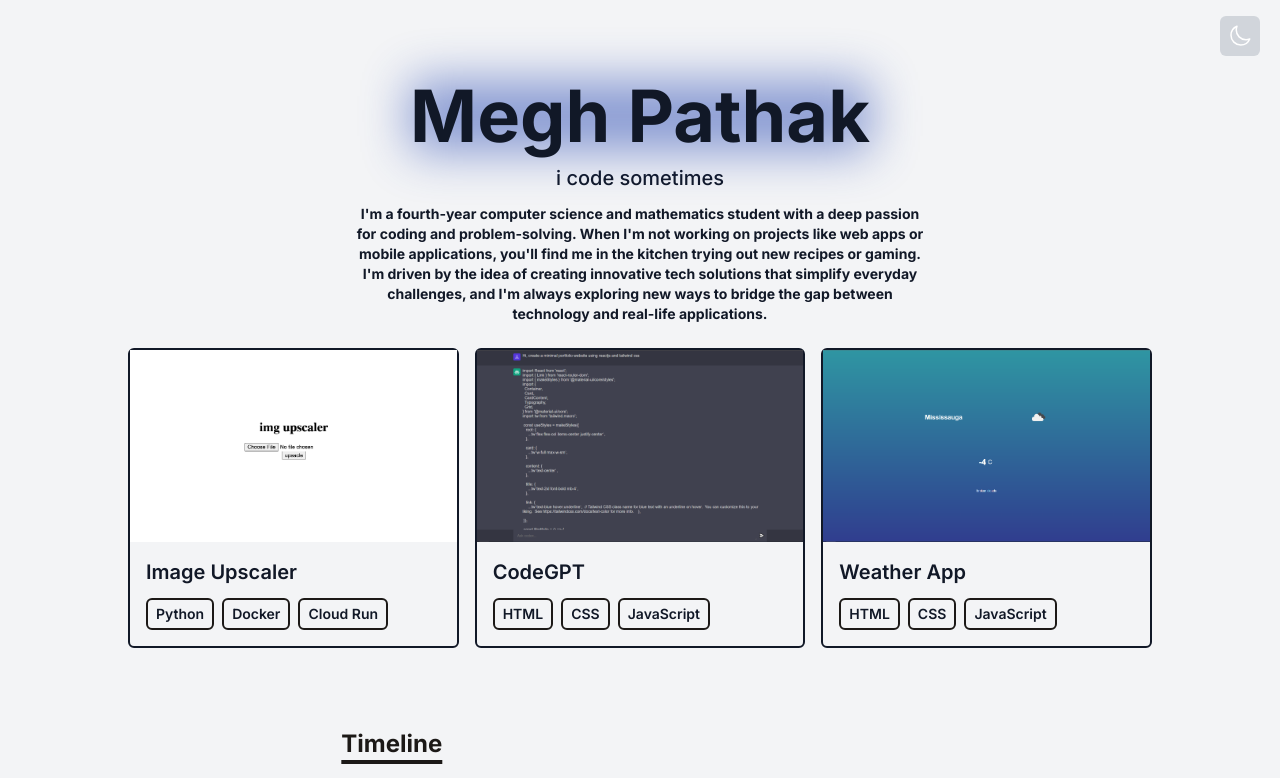
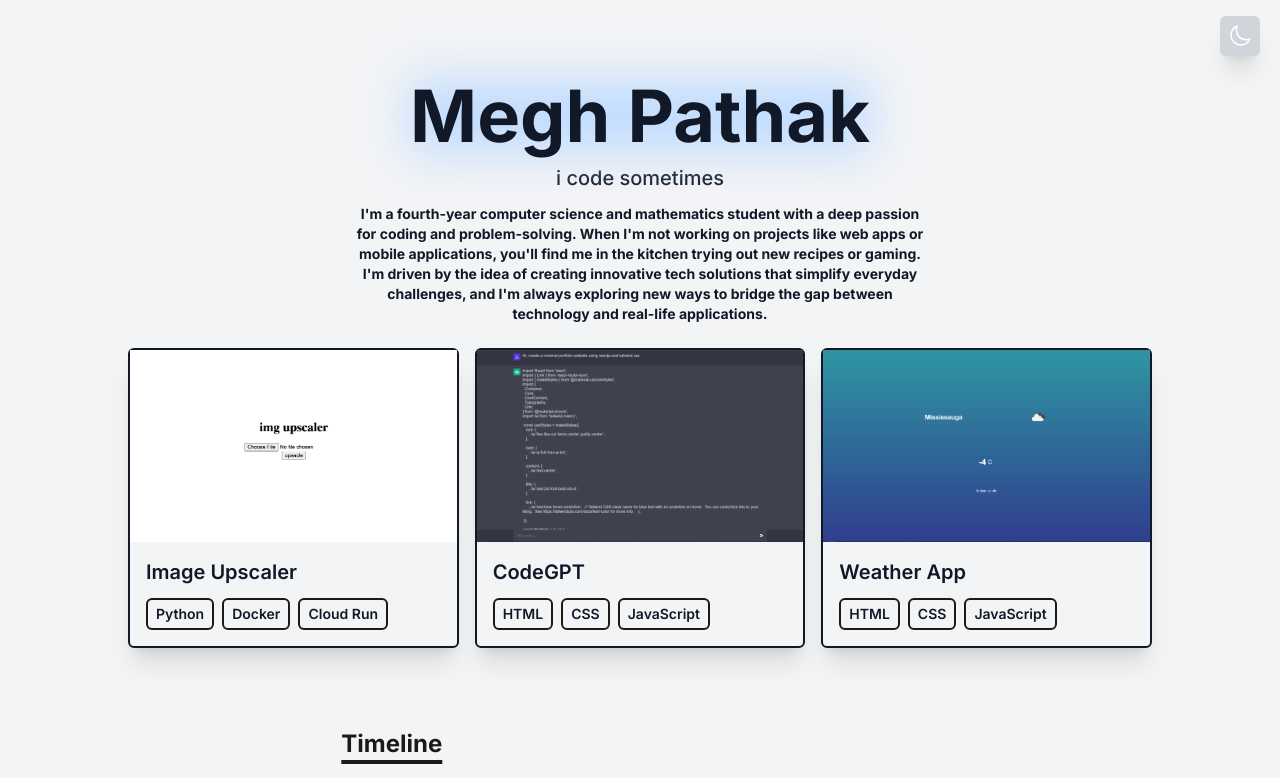
Before and after one commit to meghrp/Portfolio, a React (Vite) app: page / in a window 1280 px wide. Shown: the top 778 px of the page. Built offline with nearby package versions, Linux system fonts and the light colour scheme.

Commit message:
small visual updates

```diff
--- a/src/App.tsx
+++ b/src/App.tsx
@@ -67,7 +67,7 @@ function App() {
 			<button
 				type="button"
 				onClick={handleThemeSwitch}
-				className="fixed p-2 z-10 right-5 top-4 bg-gray-300 hover:bg-gray-400 dark:bg-gray-700 text-lg dark:text-gray-100 dark:hover:bg-gray-600 rounded-md duration-300 hover:scale-105 hover:shadow-[0_0_40px_rgba(0,0,255,0.5)]"
+				className="fixed p-2 z-10 right-5 top-4 bg-gray-300 hover:bg-gray-400 dark:bg-gray-700 text-lg dark:text-gray-100 dark:hover:bg-gray-600 rounded-md duration-300 hover:scale-105 dark:hover:shadow-[0_0_40px_rgba(0,0,255,0.5)] hover:shadow-blue-200 shadow-xl"
 			>
 				{theme === "dark" ? sun : moon}
 			</button>
--- a/src/components/Intro.jsx
+++ b/src/components/Intro.jsx
@@ -4,8 +4,8 @@ function Intro() {
 	return (
 		<div className="flex items-center justify-center flex-col text-center pt-20 pd-6">
 			<h1 className="text-4xl md:text-7xl dark:text-white mb-1 md:mb-3 font-bold relative">
-				<span className="relative z-10">Megh Pathak</span>
-				<span className="absolute inset-0 animate-pulse bg-blue-800 opacity-50 blur-xl z-0"></span>
+				<span className="relative z-10">Megh Pathak</span>{" "}
+				<span className="absolute inset-0 dark:animate-pulse bg-blue-200 dark:bg-blue-800 dark:opacity-50 blur-xl z-0"></span>
 			</h1>
 			<p className="text-base md:text-xl mb-3 font-medium">i code sometimes</p>
 			<p className="text-sm max-w-xl mb-6 font-bold">
--- a/src/components/PortfolioItem.jsx
+++ b/src/components/PortfolioItem.jsx
@@ -6,7 +6,7 @@ export default function PortfolioItem({ title, imgURL, stack, link }) {
 			href={link}
 			target="_blank"
 			rel="noreferrer noopener"
-			className="block w-full h-full border-2 border-gray-900 dark:border-gray-100 rounded-md duration-300 hover:scale-105 hover:shadow-[0_0_40px_rgba(0,0,255,0.5)]"
+			className="block w-full h-full border-2 border-gray-900 dark:border-gray-100 rounded-md duration-300 hover:scale-105 hover:shadow-blue-200 shadow-xl dark:hover:shadow-[0_0_40px_rgba(0,0,255,0.5)]"
 		>
 			<img src={imgURL} alt="portfolio" className="w-full h-48 object-cover cursor-pointer" />
 			<div className="w-full p-4">
```
